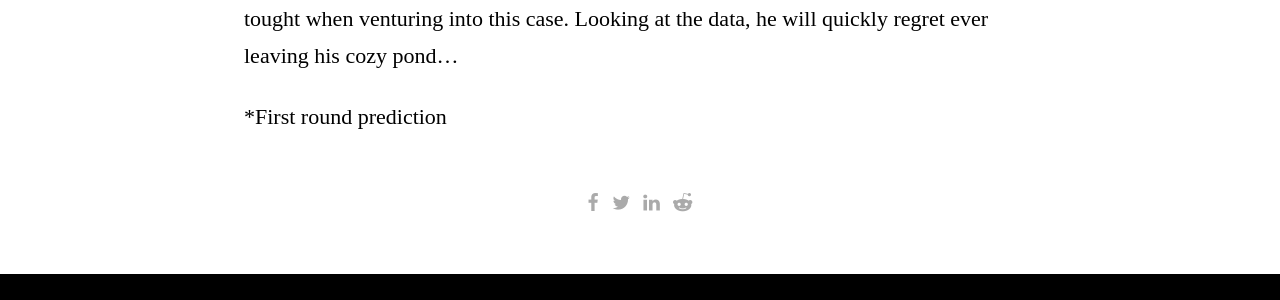
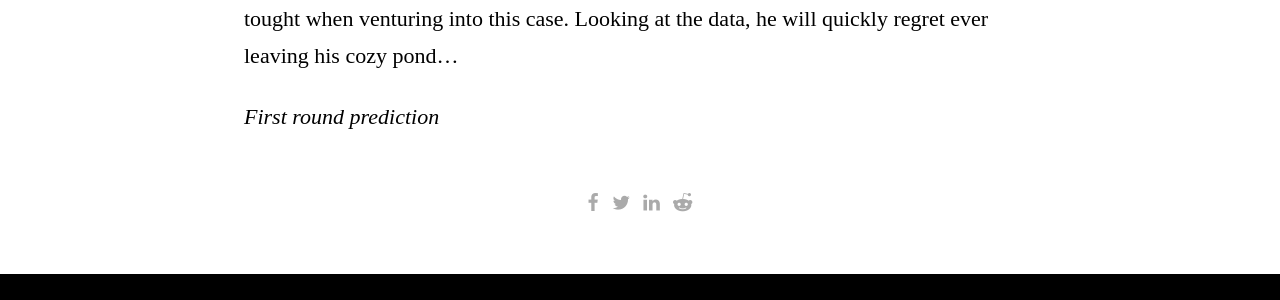
Before and after one commit to marvande/website_ada_bubble582, a Jekyll site: the page built from _posts/2019-12-13-data_story.md, in a window 1280 px wide and 900 px high, scrolled down 4035 px. Shown: the part 428-728 px from the top of the window. Built offline with Jekyll 4.4.1, drawn with Linux system fonts in a browser that asks for light colours; some web fonts are replaced.

Commit message:
text correction plus beginning chap 2

```diff
--- a/_posts/2019-12-13-data_story.md
+++ b/_posts/2019-12-13-data_story.md
@@ -33,7 +33,7 @@
   When facing a huge amount of data, detective Duck has learned to start by preprocessing and cleaning the available information. For this, he keeps only households which portrayed coherent and sufficient demographic data. In a second time he labels the products with precise categories refering to grocery shopping.
 
 *Demographics*
- Detective Duck had to face a main issue when preprocessing his demographic data. Indeed, over the 2500 households studied by Dunhumby, only 780 provided their demographic information. Among these 780 families, around 750 were selected after cleaning. At this moment, suspicions started to arise in detective Duck's mind. A too small amount of data might cause troubles. Nevertheless, after a long night of working and cursing, the data was finally usable and analysable.
+  Detective Duck had to face a main issue when preprocessing his demographic data. Indeed, over the 2500 households studied by Dunhumby, only 780 provided their demographic information. Among these 780 families, around 750 were selected after cleaning. At this moment, suspicions started to arise in detective Duck's mind. A too small amount of data might cause troubles. Nevertheless, after a long night of working and cursing, the data was finally usable and analysable.
 
 <style>
     .img-container{
@@ -51,11 +51,11 @@
 
 
 *Products*
-After families selection, the detective Duck still needs to look at what they buy. The 750 selected families had access to a total of 92353 different products in their shopping center. These products are defined by their department (the place at which we find them) and by two different and non standard descriptive words sequences (commodity and sub-commodity). To be able to classify them the detective creates a function comparing both the commodity and the sub-commodity to a list of expressions from the lexical field of the grocery. He associates each expression to a certain grocery category. Since the products' descriptions are atypical, he give them a "score of similarity" with the expressions in the list. The highest score, above a certain threshold determines the label of the product. He uses the Fuzzywuzzy library to calculate this score. Fuzzywuzzy is based on Levenshtein Distance to calculate the differences and similarities between string sequences.
+  After families selection, the detective Duck still needs to look at what they buy. The 750 selected families had access to a total of 92353 different products in their shopping center. These products are defined by their department (the place at which we find them) and by two different and non standard descriptive words sequences (commodity and sub-commodity). To be able to classify them the detective creates a function comparing both the commodity and the sub-commodity to a list of expressions from the lexical field of the grocery. He associates each expression to a certain grocery category. Since the products' descriptions are atypical, he give them a "score of similarity" with the expressions in the list. The highest score, above a certain threshold determines the label of the product. He uses the Fuzzywuzzy library to calculate this score. Fuzzywuzzy is based on Levenshtein Distance to calculate the differences and similarities between string sequences.
 
 
 ## Chapter 2. Profiling is not a piece of cake.
 
 Now the data are ready for the analysis, the detective Duck is excited about facing the real challenge: profile prediction using machine learning. His goal is to extract the main consumption patterns of the shopping center's clients, and correlate them to their demographic features. For this purpose, he is already developping several clever strategies. Despite all his efforts, the investigation will turn out to be harder than he tought when venturing into this case. Looking at the data, he will quickly regret ever leaving his cozy pond...
 
-*First round prediction
+*First round prediction*
```
